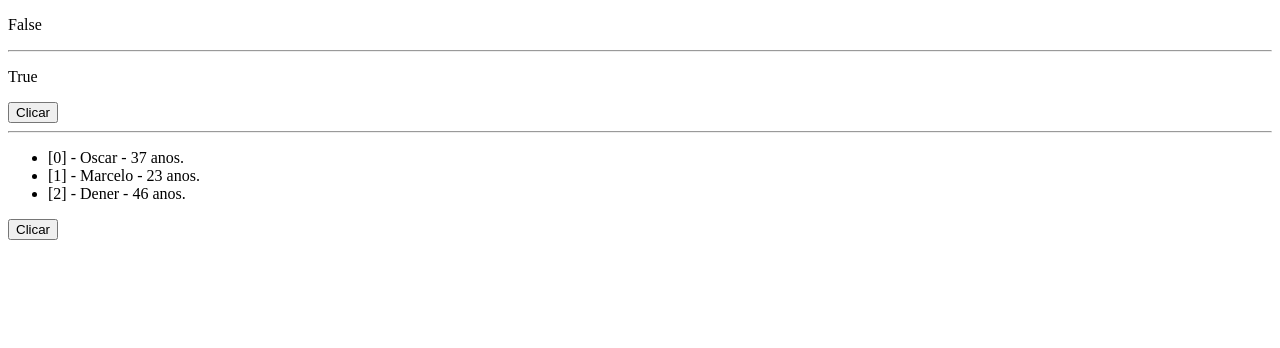
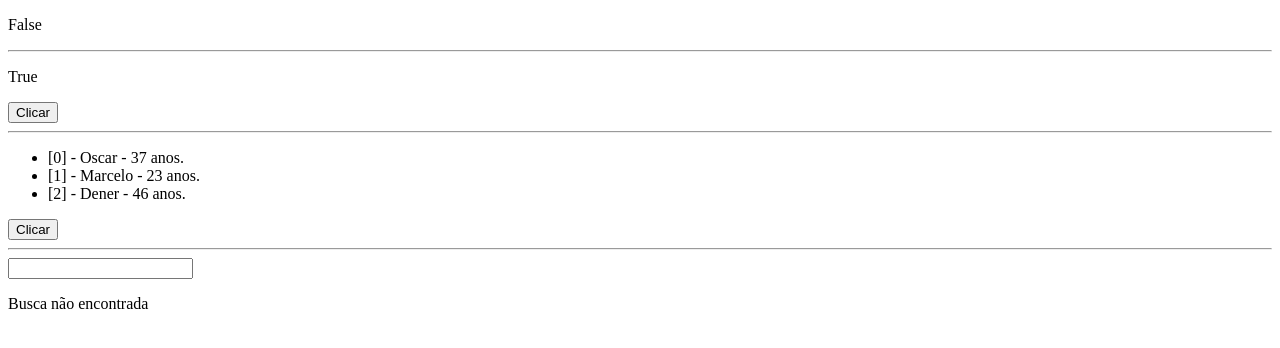
Before and after one commit to oscarlojr/projeto-udemy, an Angular app: page / in a window 1280 px wide. Shown: the top 348 px of the page. Built offline with nearby package versions, Linux system fonts and the light colour scheme.

Commit message:
Aplicando conceitos de ngSwitch

```diff
--- a/src/app/diretivas-estruturais/diretivas-estruturais.component.html
+++ b/src/app/diretivas-estruturais/diretivas-estruturais.component.html
@@ -23,5 +23,19 @@
     [{{ i }}] - {{ item.nome }} - {{ item.idade }} anos.
   </li>
 </ul>
+<button (click)="clickOnAddList()" >Clicar</button>
 
-<button (click)="clickOnAddList()" >Clicar</button>
+<hr>
+
+<input type="text" [(ngModel)]="nome">
+<div [ngSwitch]="nome">
+  <p *ngSwitchCase="'oscar'">
+    Oscar
+  </p>
+  <p *ngSwitchCase="'isis'">
+    Isis
+  </p>
+  <p *ngSwitchDefault>
+    Busca não encontrada
+  </p>
+</div>
--- a/src/app/diretivas-estruturais/diretivas-estruturais.component.ts
+++ b/src/app/diretivas-estruturais/diretivas-estruturais.component.ts
@@ -13,6 +13,8 @@
   ];
   public condition: boolean = true;
   public conditionClick: boolean = true;
+  public nome: string = ''
+
   constructor() { }
 
   ngOnInit(): void {
```
